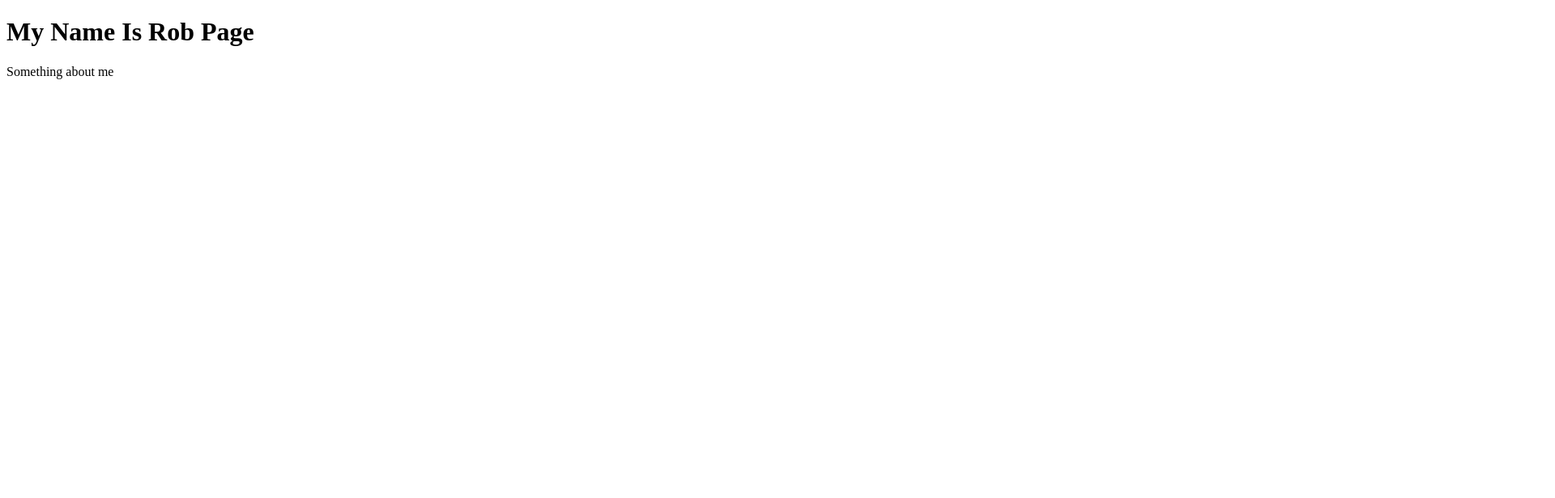
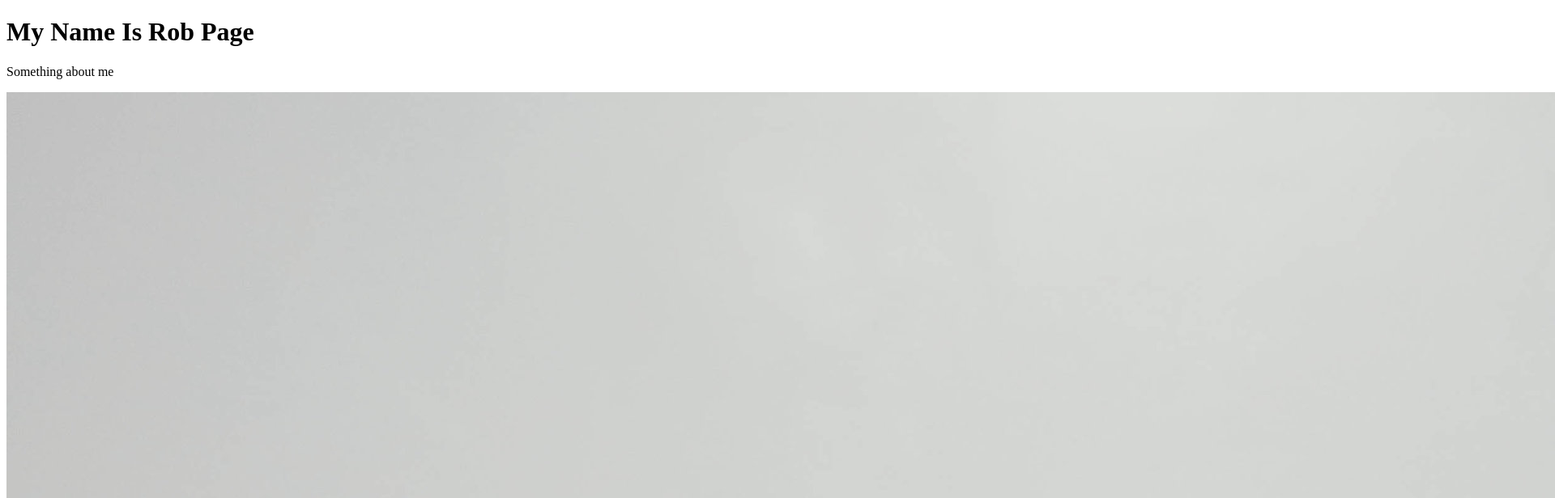
Before and after one commit to Rob-Page/Rob-Page.github.io, a plain HTML site: page index.html in a window 1280 px wide. Shown: the top 616 px of the page at 81% size, 1920 px wide, since content can reach past the window. Drawn offline with Linux system fonts and the light colour scheme.

Commit message:
Added Image

```diff
--- a/index.html
+++ b/index.html
@@ -9,6 +9,7 @@
 <body>
     <h1>My Name Is Rob Page</h1>
     <p>Something about me</p>
+    <img src="megan.jpg"></img>
 
 </body>
 </html>
```
Also changed, not shown: megan.jpg (added).
